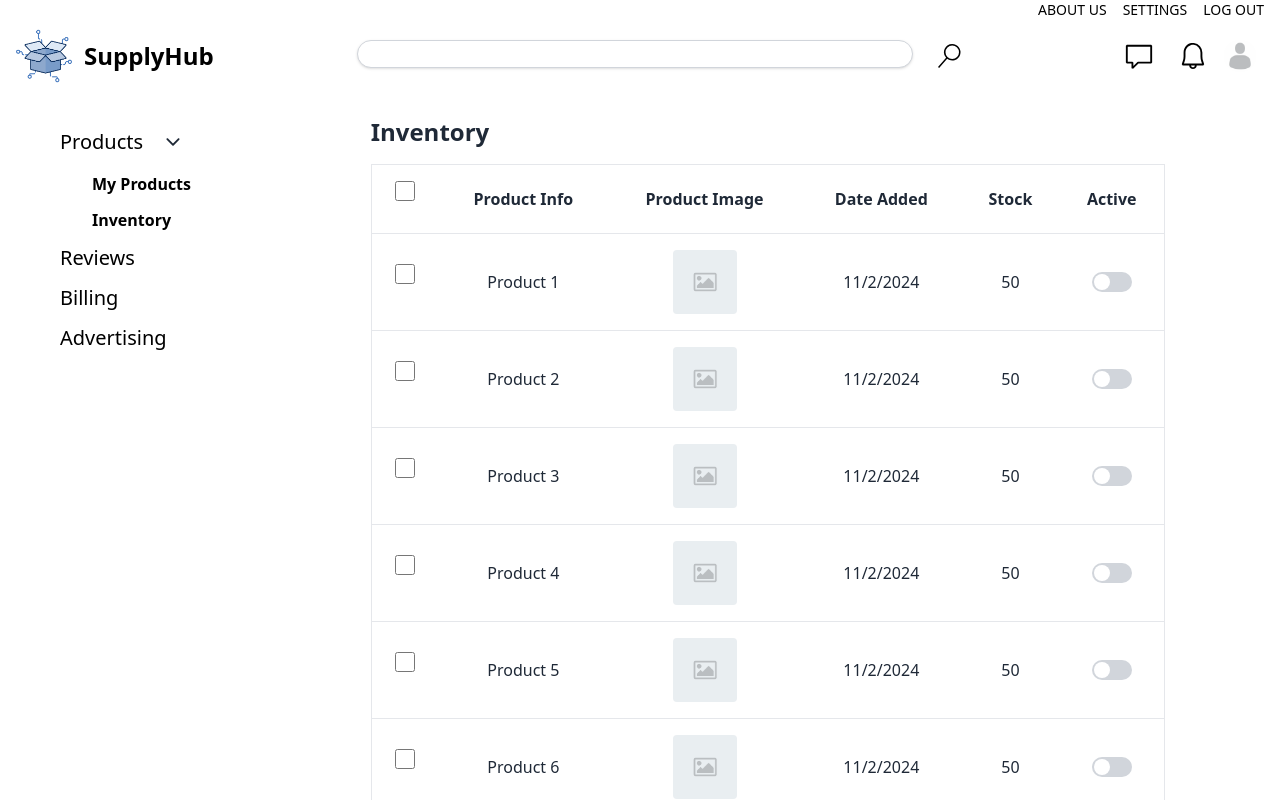
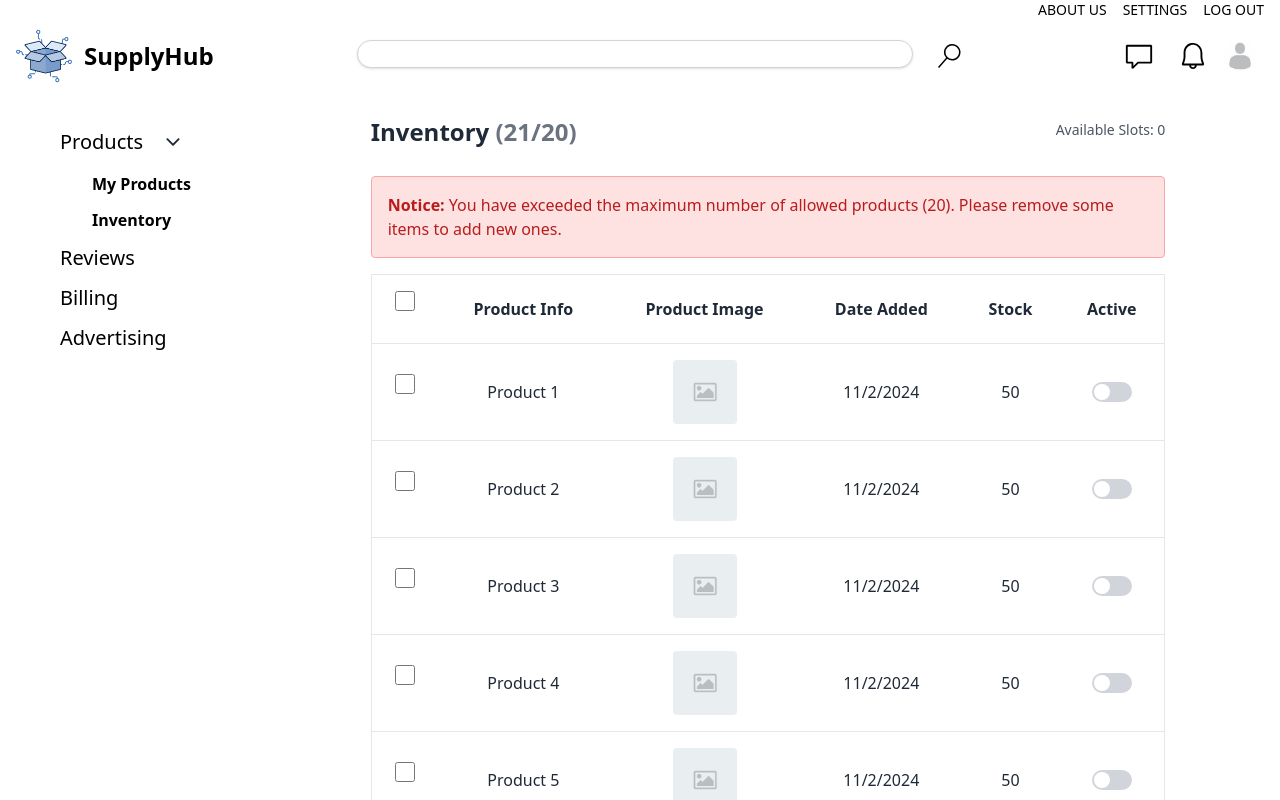
Before and after one commit to Marcus401/SupplyHub, a React (Vite) app in the folder supplyhub.client/: page /seller/inventory in a window 1280 px wide. Shown: the top 800 px of the page. Built offline with nearby package versions, Linux system fonts and the light colour scheme.

Commit message:
Inventory added feature

```diff
--- a/supplyhub.client/src/Components/SellerPagesComponents/SellerInventoryTable/SellerInventoryTable.tsx
+++ b/supplyhub.client/src/Components/SellerPagesComponents/SellerInventoryTable/SellerInventoryTable.tsx
@@ -38,12 +38,13 @@ const createSampleProducts = (count: number): Products[] => {
 };
 
 const SellerInventoryTable = () => {
+    const MAX_PRODUCTS = 20; // Maximum allowed products in the inventory, not the actual sample; to be changed
+    const [products, setProducts] = useState<Products[]>(createSampleProducts(21)); //not the actual sample; to be changed
+    const [selectedProducts, setSelectedProducts] = useState<number[]>([]);
+
     useEffect(() => {
         document.title = 'Inventory';
     }, []);
-
-    const [products, setProducts] = useState<Products[]>(createSampleProducts(10));
-    const [selectedProducts, setSelectedProducts] = useState<number[]>([]);
 
     const handleSelectAll = (event: React.ChangeEvent<HTMLInputElement>) => {
         if (event.target.checked) {
@@ -72,9 +73,26 @@ const SellerInventoryTable = () => {
         );
     };
 
+    const productCount = products.length; // Current number of listed products
+    const availableSlots = Math.max(0, MAX_PRODUCTS - productCount); // Ensure availableSlots is never negative
+
     return (
         <div className="p-4 w-full lg:w-10/12 mx-auto">
-            <h2 className="text-2xl font-bold mb-4">Inventory</h2>
+            <div className="flex justify-between items-center mb-4">
+                <h2 className="text-2xl font-bold">
+                    Inventory <span className="text-gray-500">({productCount}/{MAX_PRODUCTS})</span>
+                </h2>
+                <p className="text-sm text-gray-600">Available Slots: {availableSlots}</p>
+            </div>
+
+            {/* Warning message box if product count exceeds the maximum allowed */}
+            {productCount > MAX_PRODUCTS && (
+                <div className="mb-4 p-4 bg-red-100 border border-red-300 text-red-700 rounded">
+                    <strong>Notice:</strong> You have exceeded the maximum number of allowed products ({MAX_PRODUCTS}).
+                    Please remove some items to add new ones.
+                </div>
+            )}
+
             <div className="overflow-x-auto">
                 <table className="min-w-full bg-white border border-gray-200 rounded-lg text-sm lg:text-base">
                     <thead>
```
